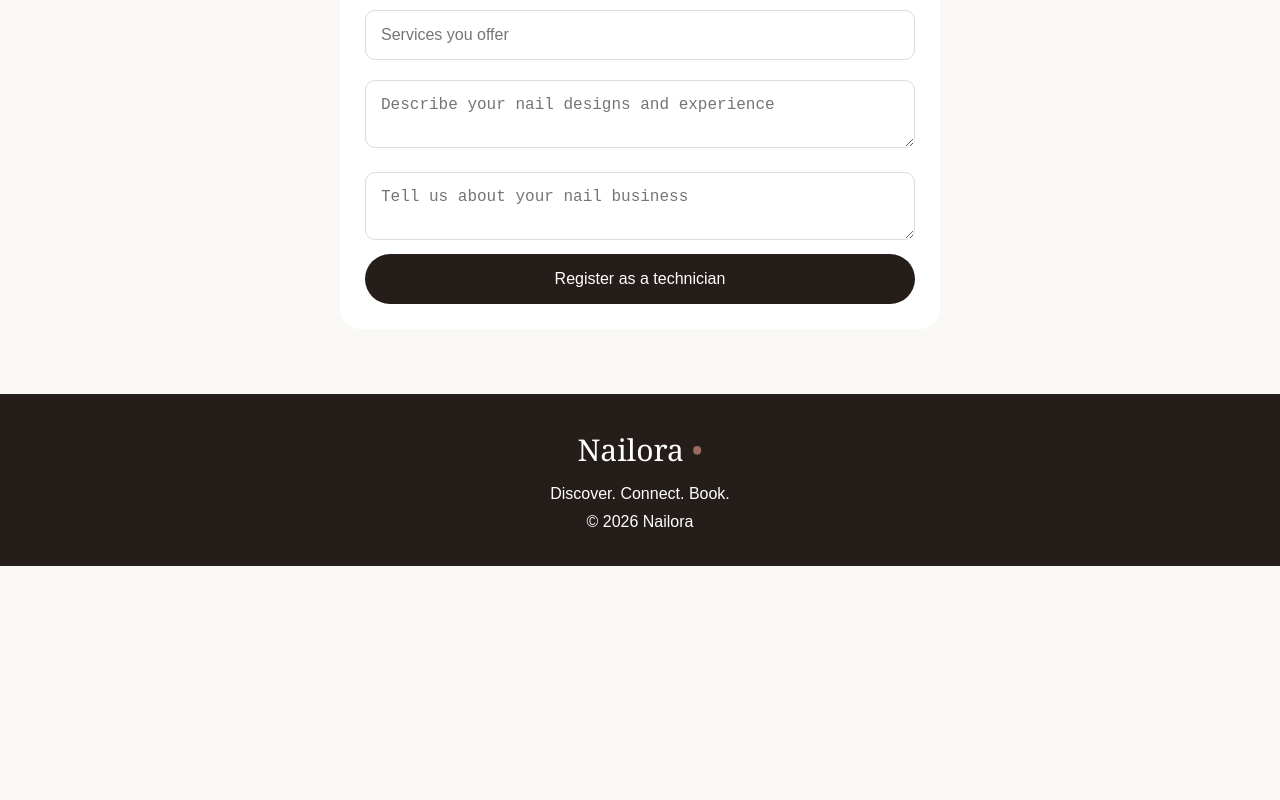
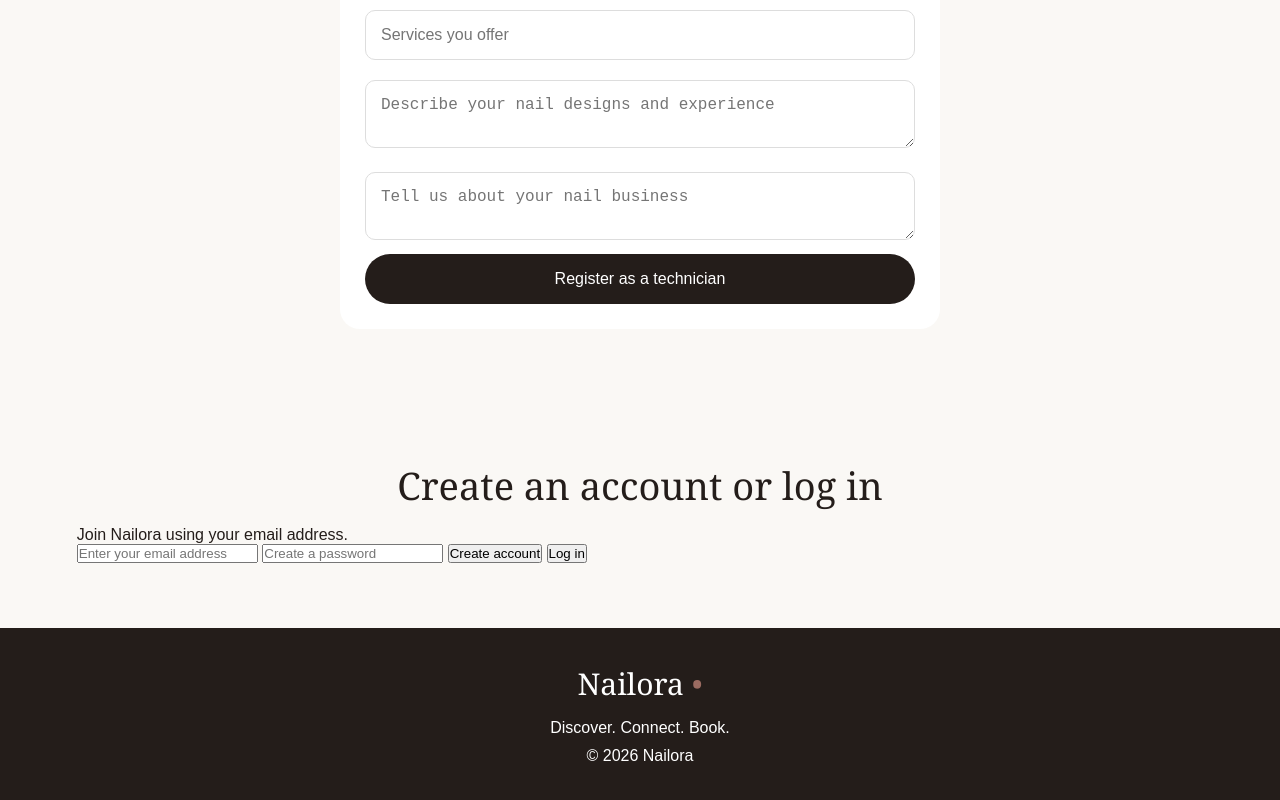
Before and after one commit to alexkayondo99-tech/Nailora, a plain HTML site: page index.html in a window 1280 px wide. Shown: the part 3069-3869 px from the top of the page. Before the commit the page ends 3635 px from the top, so only its background shows below. Drawn offline with Linux system fonts and the light colour scheme.

Commit message:
Update index.html

```diff
--- a/index.html
+++ b/index.html
@@ -1,3 +1,4 @@
+
 
 <!DOCTYPE html>
 <html lang="en">
@@ -160,7 +161,26 @@ footer{background:#241d1a;color:white;text-align:center;padding:35px 20px}
 </form>
 </div>
 </section>
+<section id="account">
+  <h2>Create an account or log in</h2>
+  <p>Join Nailora using your email address.</p>
 
+  <input id="authEmail" type="email"
+    placeholder="Enter your email address">
+
+  <input id="authPassword" type="password"
+    placeholder="Create a password">
+
+  <button type="button" onclick="signUp()">
+    Create account
+  </button>
+
+  <button type="button" onclick="logIn()">
+    Log in
+  </button>
+
+  <p id="authMessage"></p>
+</section>
 <footer>
 <div class="logo">Nailora<span> •</span></div>
 <p style="margin-top:15px">Discover. Connect. Book.</p>
```
